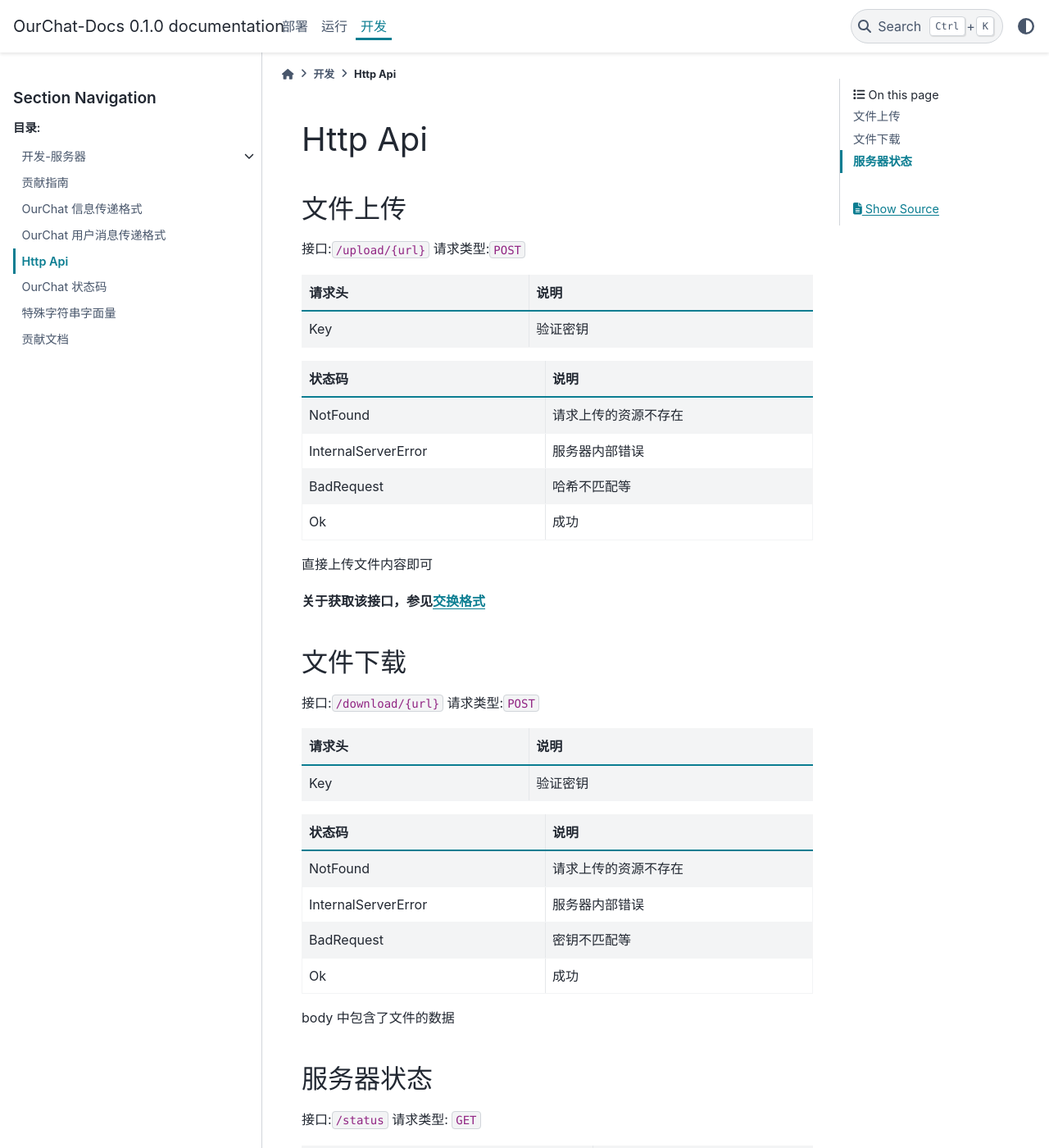
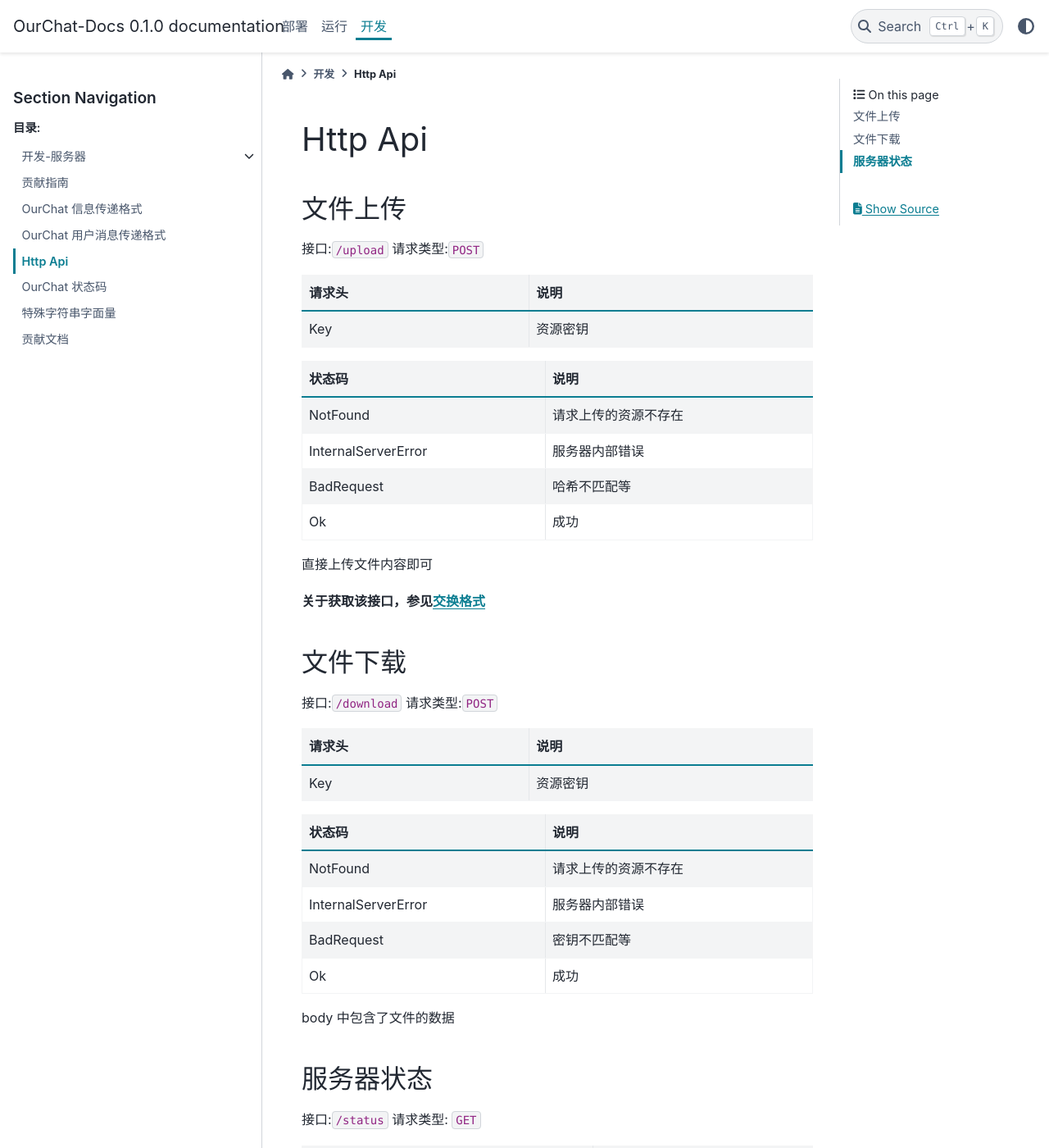
Before and after one commit to SkyUOI/OurChat-Docs, a Sphinx documentation site: the page built from docs/source/docs/development/http_api.md, in a window 1280 px wide and 1400 px high. Shown: the whole window at 82% size. Built offline with Sphinx 7.4.7 and the PyData theme 0.15.4, drawn with Linux system fonts in a browser that asks for light colours.

Commit message:
change the api of uploading

```diff
--- a/docs/source/docs/development/http_api.md
+++ b/docs/source/docs/development/http_api.md
@@ -2,12 +2,12 @@
 
 ## 文件上传
 
-接口:`/upload/{url}`
+接口:`/upload`
 请求类型:`POST`
 
 | 请求头 | 说明     |
 | :----- | :------- |
-| Key    | 验证密钥 |
+| Key    | 资源密钥 |
 
 | 状态码              | 说明                 |
 | :------------------ | :------------------- |
@@ -22,12 +22,12 @@
 
 ## 文件下载
 
-接口:`/download/{url}`
+接口:`/download`
 请求类型:`POST`
 
 | 请求头 | 说明     |
 | :----- | :------- |
-| Key    | 验证密钥 |
+| Key    | 资源密钥 |
 
 | 状态码              | 说明                 |
 | :------------------ | :------------------- |
```
Also changed, not shown: docs/source/docs/development/msg_json.md (+1 -3 lines), 1 other file.
